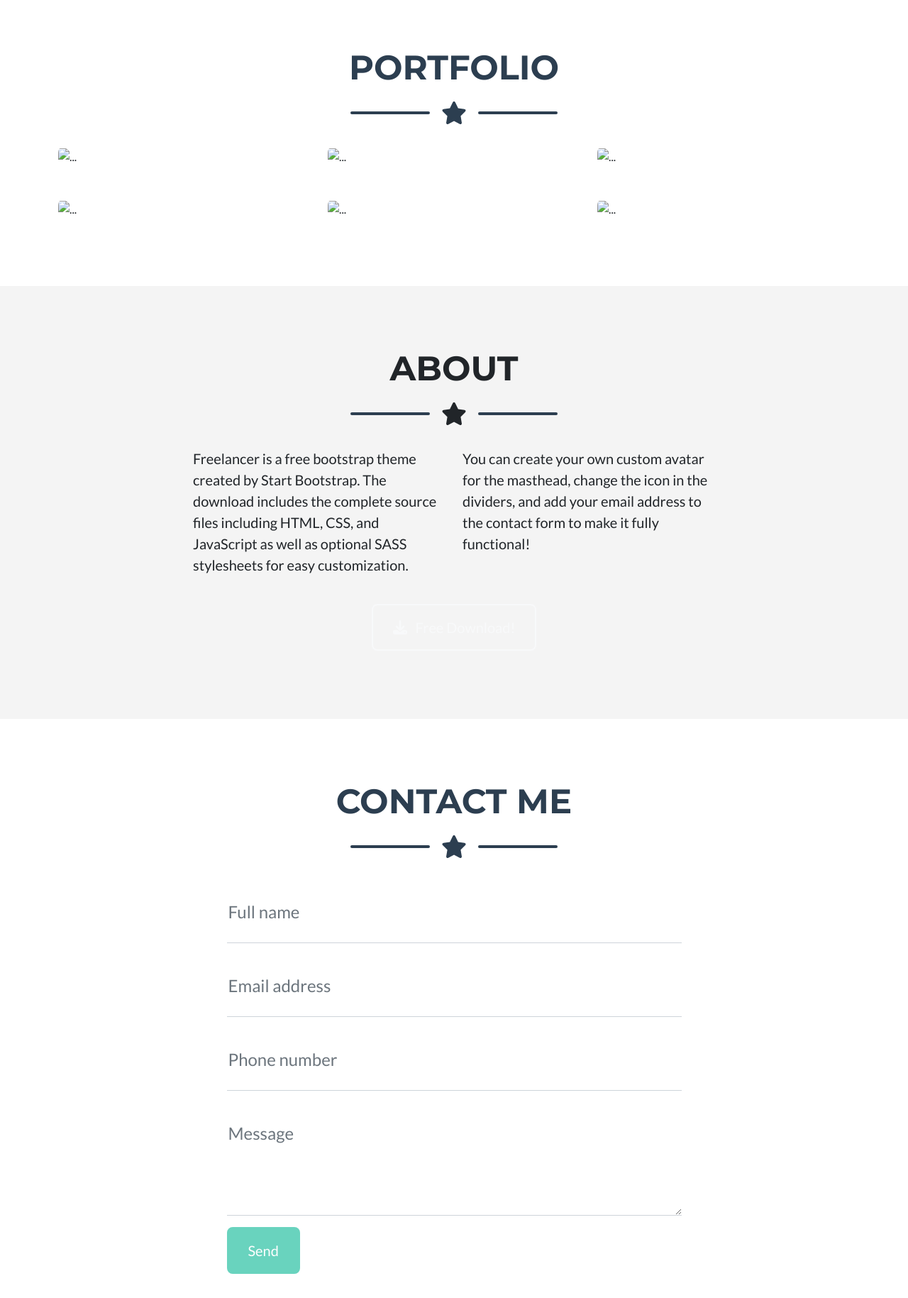
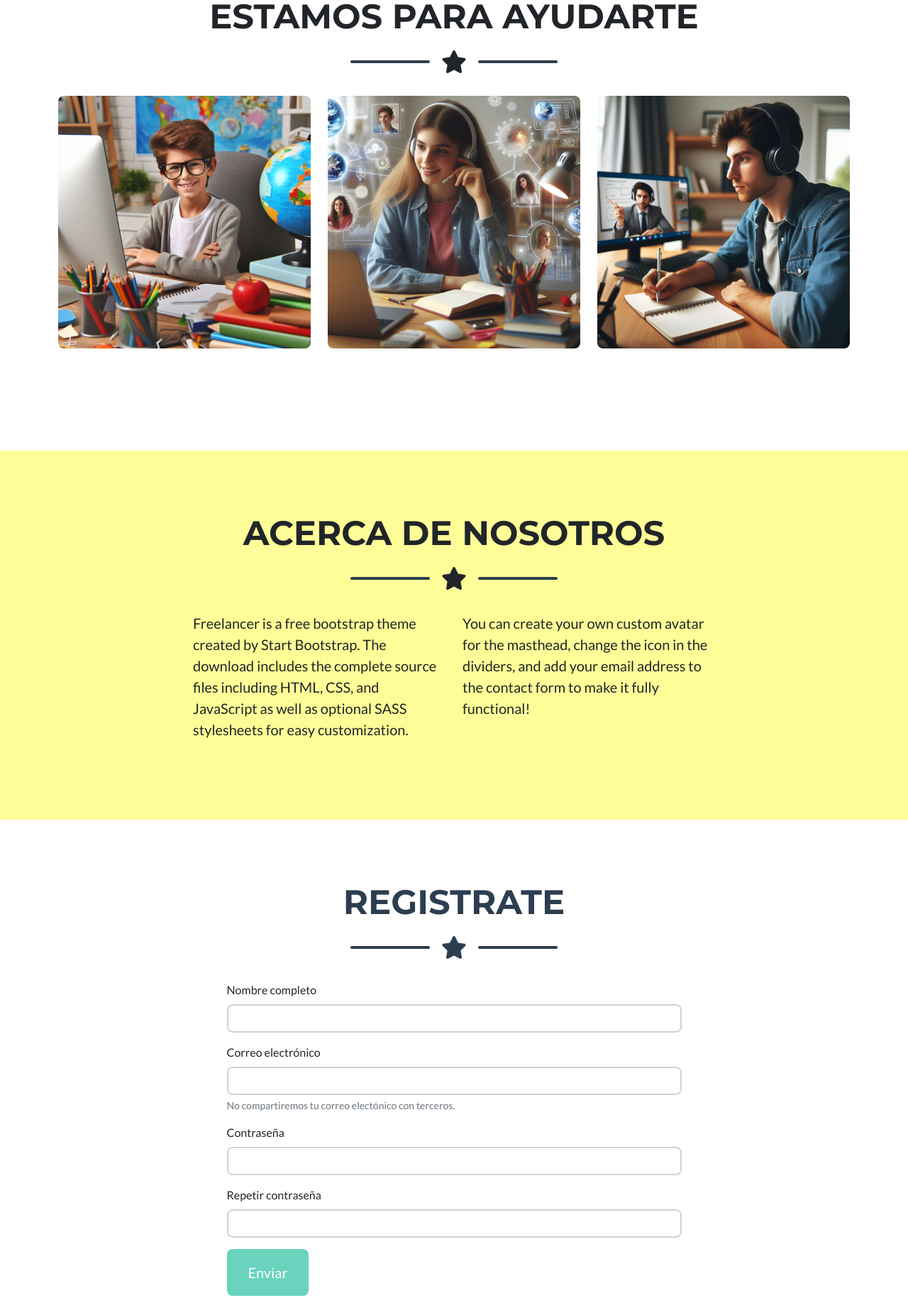
Before and after one commit to LexiMate/LexiMate, a plain HTML site: page index.html in a window 1280 px wide. Shown: the part 573-2402 px from the top of the page at 71% size. Drawn offline with nearby package versions, Linux system fonts and the light colour scheme; a script that the page names is missing.

Commit message:
AVANCES EN LA LANDING PAGE

```diff
--- a/index.html
+++ b/index.html
@@ -18,27 +18,25 @@
     </head>
     <body id="page-top">
         <!-- Navigation-->
-        <nav class="navbar navbar-expand-lg text-uppercase fixed-top" id="mainNav" style="background-color: #ffff77;">
+        <nav class="navbar navbar-expand-lg text-uppercase fixed-top" id="mainNav" style="background-color: #000000;">
             <div class="container">
-                <a class="navbar-brand text-dark" href="#page-top">LexiMate</a>
-                <button class="navbar-toggler text-dark border-0 rounded" style="background-color: transparent;" type="button" data-bs-toggle="collapse" data-bs-target="#navbarResponsive" aria-controls="navbarResponsive" aria-expanded="false" aria-label="Toggle navigation">
+                <img src="./assets/logo-leximate.png" class="" alt="" width="200" height="50">
+                <button class="navbar-toggler text-white border-0 rounded" style="background-color: transparent;" type="button" data-bs-toggle="collapse" data-bs-target="#navbarResponsive" aria-controls="navbarResponsive" aria-expanded="false" aria-label="Toggle navigation">
                     Menú
-                    <i class="fas fa-bars  text-dark"></i>
+                    <i class="fas fa-bars  text-white"></i>
                 </button>
                 <div class="collapse navbar-collapse" id="navbarResponsive">
                     <ul class="navbar-nav ms-auto">
-                        <li class="nav-item mx-0 mx-lg-1"><a class="text-dark nav-link py-3 px-0 px-lg-3 rounded" href="#portfolio">Portfolio</a></li>
-                        <li class="nav-item mx-0 mx-lg-1"><a class="text-dark nav-link py-3 px-0 px-lg-3 rounded" href="#about">About</a></li>
-                        <li class="nav-item mx-0 mx-lg-1"><a class="text-dark nav-link py-3 px-0 px-lg-3 rounded" href="#contact">Contact</a></li>
+                        <li class="nav-item mx-0 mx-lg-1"><a class="text-white nav-link py-3 px-0 px-lg-3 rounded" href="#portfolio">Estamos para ayudarte</a></li>
+                        <li class="nav-item mx-0 mx-lg-1"><a class="text-white nav-link py-3 px-0 px-lg-3 rounded" href="#about">acerca de nosotros</a></li>
+                        <li class="nav-item mx-0 mx-lg-1"><a class="text-white nav-link py-3 px-0 px-lg-3 rounded" href="#contact">registrarse</a></li>
                     </ul>
                 </div>
             </div>
         </nav>
         <!-- Masthead-->
-        <header class="masthead text-white text-center" style="background-color: #f4f4f4;">
+        <header class="masthead text-white text-center" style="background-color: #fffd97;">
             <div class="container d-flex align-items-center flex-column">
-                <!-- Masthead Avatar Image-->
-                <img class="masthead-avatar mb-5" src="assets/img/avataaars.svg" alt="..." />
                 <!-- Masthead Heading-->
                 <h1 class="masthead-heading text-uppercase mb-0 text-dark">LexiMate</h1>
                 <!-- Icon Divider-->
@@ -55,11 +53,11 @@
         <section class="page-section portfolio" id="portfolio">
             <div class="container">
                 <!-- Portfolio Section Heading-->
-                <h2 class="page-section-heading text-center text-uppercase text-secondary mb-0">Portfolio</h2>
+                <h2 class="page-section-heading text-center text-uppercase text-dark mb-0">ESTAMOS PARA AYUDARTE</h2>
                 <!-- Icon Divider-->
                 <div class="divider-custom">
                     <div class="divider-custom-line"></div>
-                    <div class="divider-custom-icon"><i class="fas fa-star"></i></div>
+                    <div class="divider-custom-icon"><i class="text-dark fas fa-star"></i></div>
                     <div class="divider-custom-line"></div>
                 </div>
                 <!-- Portfolio Grid Items-->
@@ -70,7 +68,7 @@
                             <div class="portfolio-item-caption d-flex align-items-center justify-content-center h-100 w-100">
                                 <div class="portfolio-item-caption-content text-center text-white"><i class="fas fa-plus fa-3x"></i></div>
                             </div>
-                            <img class="img-fluid" src="assets/img/portfolio/cabin.png" alt="..." />
+                            <img class="img-fluid" src="./assets/boy-with-computer.jpeg" alt="..." />
                         </div>
                     </div>
                     <!-- Portfolio Item 2-->
@@ -79,7 +77,7 @@
                             <div class="portfolio-item-caption d-flex align-items-center justify-content-center h-100 w-100">
                                 <div class="portfolio-item-caption-content text-center text-white"><i class="fas fa-plus fa-3x"></i></div>
                             </div>
-                            <img class="img-fluid" src="assets/img/portfolio/cake.png" alt="..." />
+                            <img class="img-fluid" src="./assets/chatting.jpeg" alt="..." />
                         </div>
                     </div>
                     <!-- Portfolio Item 3-->
@@ -88,44 +86,17 @@
                             <div class="portfolio-item-caption d-flex align-items-center justify-content-center h-100 w-100">
                                 <div class="portfolio-item-caption-content text-center text-white"><i class="fas fa-plus fa-3x"></i></div>
                             </div>
-                            <img class="img-fluid" src="assets/img/portfolio/circus.png" alt="..." />
-                        </div>
-                    </div>
-                    <!-- Portfolio Item 4-->
-                    <div class="col-md-6 col-lg-4 mb-5 mb-lg-0">
-                        <div class="portfolio-item mx-auto" data-bs-toggle="modal" data-bs-target="#portfolioModal4">
-                            <div class="portfolio-item-caption d-flex align-items-center justify-content-center h-100 w-100">
-                                <div class="portfolio-item-caption-content text-center text-white"><i class="fas fa-plus fa-3x"></i></div>
-                            </div>
-                            <img class="img-fluid" src="assets/img/portfolio/game.png" alt="..." />
-                        </div>
-                    </div>
-                    <!-- Portfolio Item 5-->
-                    <div class="col-md-6 col-lg-4 mb-5 mb-md-0">
-                        <div class="portfolio-item mx-auto" data-bs-toggle="modal" data-bs-target="#portfolioModal5">
-                            <div class="portfolio-item-caption d-flex align-items-center justify-content-center h-100 w-100">
-                                <div class="portfolio-item-caption-content text-center text-white"><i class="fas fa-plus fa-3x"></i></div>
-                            </div>
-                            <img class="img-fluid" src="assets/img/portfolio/safe.png" alt="..." />
-                        </div>
-                    </div>
-                    <!-- Portfolio Item 6-->
-                    <div class="col-md-6 col-lg-4">
-                        <div class="portfolio-item mx-auto" data-bs-toggle="modal" data-bs-target="#portfolioModal6">
-                            <div class="portfolio-item-caption d-flex align-items-center justify-content-center h-100 w-100">
-                                <div class="portfolio-item-caption-content text-center text-white"><i class="fas fa-plus fa-3x"></i></div>
-                            </div>
-                            <img class="img-fluid" src="assets/img/portfolio/submarine.png" alt="..." />
+                            <img class="img-fluid" src="./assets/virtual-class.jpeg" alt="..." />
                         </div>
                     </div>
                 </div>
             </div>
         </section>
         <!-- About Section-->
-        <section class="page-section text-white mb-0" style="background-color: #f4f4f4;" id="about">
+        <section class="page-section text-white mb-0" style="background-color: #fffd97;" id="about">
             <div class="container">
                 <!-- About Section Heading-->
-                <h2 class="page-section-heading text-center text-uppercase text-dark">About</h2>
+                <h2 class="page-section-heading text-center text-uppercase text-dark">ACERCA DE NOSOTROS</h2>
                 <!-- Icon Divider-->
                 <div class="divider-custom">
                     <div class="divider-custom-line"></div>
@@ -137,20 +108,13 @@
                     <div class="col-lg-4 ms-auto"><p class="lead text-dark">Freelancer is a free bootstrap theme created by Start Bootstrap. The download includes the complete source files including HTML, CSS, and JavaScript as well as optional SASS stylesheets for easy customization.</p></div>
                     <div class="col-lg-4 me-auto"><p class="lead text-dark">You can create your own custom avatar for the masthead, change the icon in the dividers, and add your email address to the contact form to make it fully functional!</p></div>
                 </div>
-                <!-- About Section Button-->
-                <div class="text-center mt-4">
-                    <a class="btn btn-xl btn-outline-light" href="https://startbootstrap.com/theme/freelancer/">
-                        <i class="fas fa-download me-2"></i>
-                        Free Download!
-                    </a>
-                </div>
             </div>
         </section>
         <!-- Contact Section-->
         <section class="page-section" id="contact">
             <div class="container">
                 <!-- Contact Section Heading-->
-                <h2 class="page-section-heading text-center text-uppercase text-secondary mb-0">Contact Me</h2>
+                <h2 class="page-section-heading text-center text-uppercase text-secondary mb-0">REGISTRATE</h2>
                 <!-- Icon Divider-->
                 <div class="divider-custom">
                     <div class="divider-custom-line"></div>
@@ -160,38 +124,27 @@
                 <!-- Contact Section Form-->
                 <div class="row justify-content-center">
                     <div class="col-lg-8 col-xl-7">
-                        <!-- * * * * * * * * * * * * * * *-->
-                        <!-- * * SB Forms Contact Form * *-->
-                        <!-- * * * * * * * * * * * * * * *-->
-                        <!-- This form is pre-integrated with SB Forms.-->
-                        <!-- To make this form functional, sign up at-->
-                        <!-- https://startbootstrap.com/solution/contact-forms-->
-                        <!-- to get an API token!-->
                         <form id="contactForm" data-sb-form-api-token="API_TOKEN">
                             <!-- Name input-->
-                            <div class="form-floating mb-3">
-                                <input class="form-control" id="name" type="text" placeholder="Enter your name..." data-sb-validations="required" />
-                                <label for="name">Full name</label>
-                                <div class="invalid-feedback" data-sb-feedback="name:required">A name is required.</div>
+                            <div class="mb-3">
+                                <label for="exampleInputName1" class="form-label">Nombre completo</label>
+                                <input type="name" class="form-control" id="exampleInputName1" aria-describedby="nameHelp">
                             </div>
                             <!-- Email address input-->
-                            <div class="form-floating mb-3">
-                                <input class="form-control" id="email" type="email" placeholder="name@example.com" data-sb-validations="required,email" />
-                                <label for="email">Email address</label>
-                                <div class="invalid-feedback" data-sb-feedback="email:required">An email is required.</div>
-                                <div class="invalid-feedback" data-sb-feedback="email:email">Email is not valid.</div>
+                            <div class="mb-3">
+                                <label for="exampleInputEmail1" class="form-label">Correo electrónico</label>
+                                <input type="email" class="form-control" id="exampleInputEmail1" aria-describedby="emailHelp">
+                                <div id="emailHelp" class="form-text">No compartiremos tu correo electónico con terceros.</div>
                             </div>
-                            <!-- Phone number input-->
-                            <div class="form-floating mb-3">
-                                <input class="form-control" id="phone" type="tel" placeholder="(123) 456-7890" data-sb-validations="required" />
-                                <label for="phone">Phone number</label>
-                                <div class="invalid-feedback" data-sb-feedback="phone:required">A phone number is required.</div>
+                            <!-- Password input-->
+                            <div class="mb-3">
+                                <label for="exampleInputPassword1" class="form-label">Contraseña</label>
+                                <input type="password" class="form-control" id="exampleInputPassword1">
                             </div>
-                            <!-- Message input-->
-                            <div class="form-floating mb-3">
-                                <textarea class="form-control" id="message" type="text" placeholder="Enter your message here..." style="height: 10rem" data-sb-validations="required"></textarea>
-                                <label for="message">Message</label>
-                                <div class="invalid-feedback" data-sb-feedback="message:required">A message is required.</div>
+                            <!-- Repeat password input-->
+                            <div class="mb-3">
+                                <label for="exampleInputPassword1" class="form-label">Repetir contraseña</label>
+                                <input type="password" class="form-control" id="exampleInputPassword1">
                             </div>
                             <!-- Submit success message-->
                             <!---->
@@ -202,7 +155,6 @@
                                     <div class="fw-bolder">Form submission successful!</div>
                                     To activate this form, sign up at
                                     <br />
-                                    <a href="https://startbootstrap.com/solution/contact-forms">https://startbootstrap.com/solution/contact-forms</a>
                                 </div>
                             </div>
                             <!-- Submit error message-->
@@ -211,7 +163,7 @@
                             <!-- an error submitting the form-->
                             <div class="d-none" id="submitErrorMessage"><div class="text-center text-danger mb-3">Error sending message!</div></div>
                             <!-- Submit Button-->
-                            <button class="btn btn-primary btn-xl disabled" id="submitButton" type="submit">Send</button>
+                            <button class="btn btn-primary btn-xl disabled" id="submitButton" type="submit">Enviar</button>
                         </form>
                     </div>
                 </div>
```
Also changed, not shown: assets/boy-with-computer.jpeg (added), assets/chatting.jpeg (added), assets/logo-leximate.png (added), assets/virtual-class.jpeg (added).
